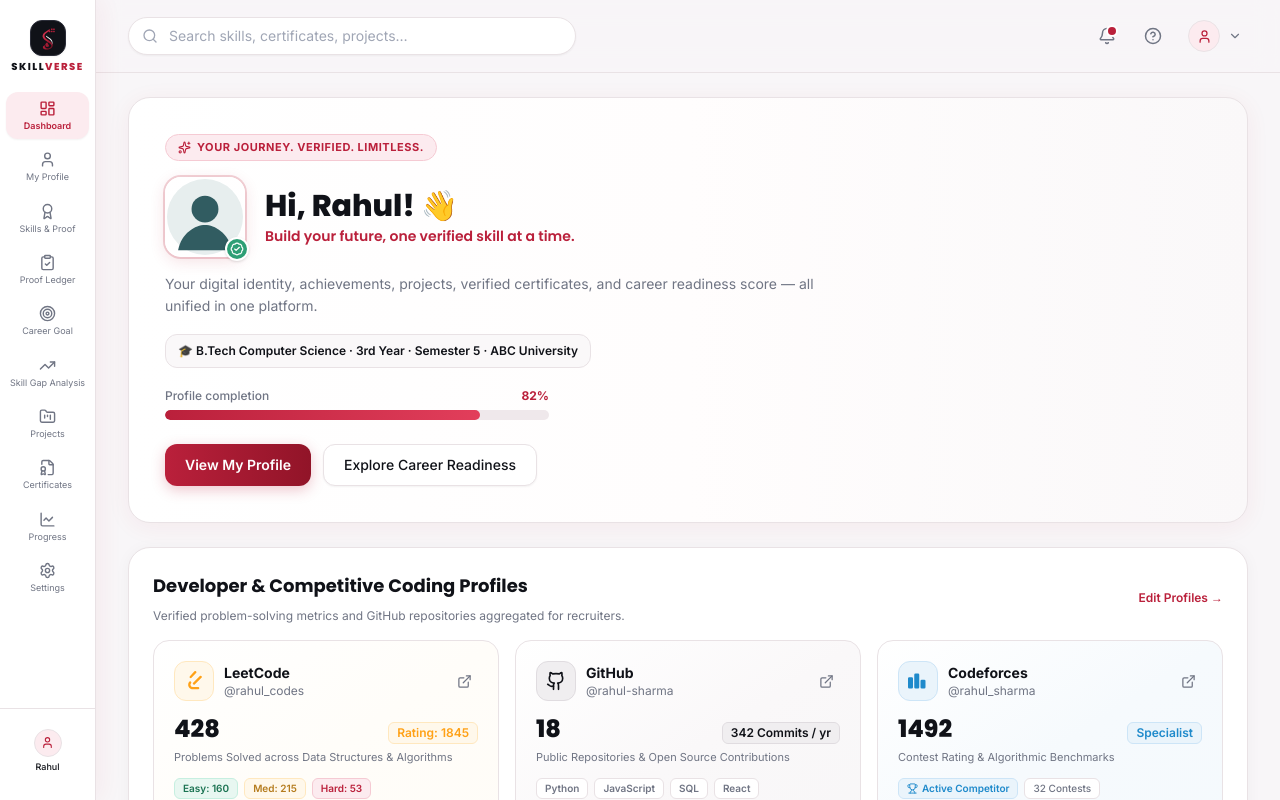
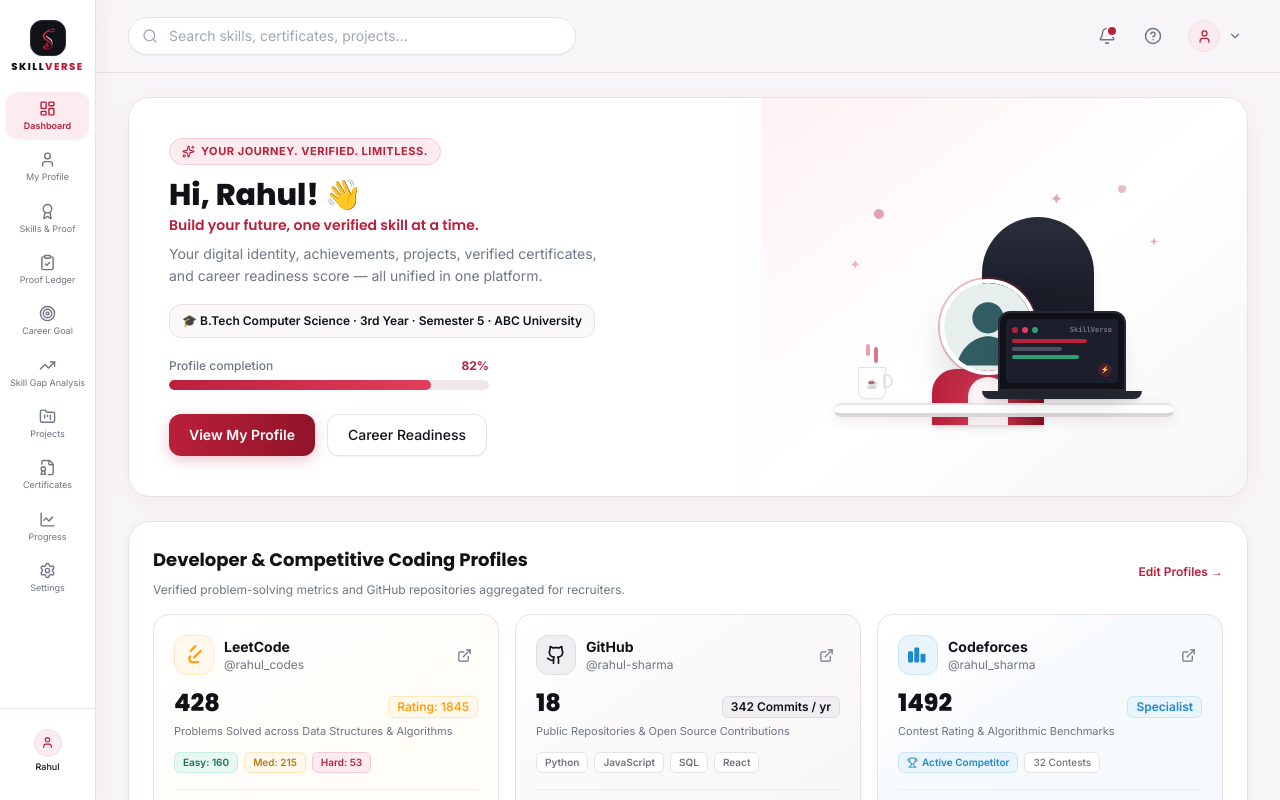
Before and after one commit to fauzia10/Skillverse, a React (Vite) app: page / in a window 1280 px wide. Shown: the top 800 px of the page. Built offline with nearby package versions, Linux system fonts and the light colour scheme.

Commit message:
Add student workstation desk illustration with dynamic profile avatar to hero

```diff
--- a/src/components/common/Visuals.jsx
+++ b/src/components/common/Visuals.jsx
@@ -1,5 +1,5 @@
 import React from "react";
-import { Smartphone, Globe, Cpu, Briefcase } from "lucide-react";
+import { Smartphone, Globe, Cpu, Briefcase, BadgeCheck } from "lucide-react";
 import { CERT_PALETTES } from "../../constants/colors";
 
 export const CATEGORY_ICON = {
@@ -88,6 +88,95 @@
   );
 }
 
+export function StudentDeskIllustration({ avatar, name = "Rahul" }) {
+  return (
+    <div className="relative w-full max-w-[340px] h-[240px] flex items-end justify-center select-none overflow-visible">
+      {/* Decorative ambient dots and sparkles like the reference banner */}
+      <div className="absolute top-2 right-12 w-2 h-2 rounded-full bg-[#BA203B]/30 animate-ping" />
+      <div className="absolute top-8 left-10 w-2.5 h-2.5 rounded-full bg-[#BA203B]/40" />
+      <div className="absolute top-3 right-28 text-[#BA203B]/40 text-sm font-bold">✦</div>
+      <div className="absolute top-14 right-4 text-[#BA203B]/40 text-xs font-bold">+</div>
+      <div className="absolute top-20 left-4 text-[#BA203B]/30 text-xs font-bold">✦</div>
+
+      {/* Ergonomic Office Chair Back */}
+      <div className="absolute bottom-14 right-20 w-28 h-36 rounded-t-full bg-gradient-to-b from-[#2A2D3A] via-[#1C1F2B] to-[#101218] shadow-lg" />
+
+      {/* Character: Shoulders + Real Profile Picture Head */}
+      <div className="relative z-10 flex flex-col items-center -mb-2 mr-8">
+        {/* Profile Avatar Head (Replaces bitmoji/cartoon head with student's actual profile pic) */}
+        <div className="relative group cursor-pointer" title="Your Profile Identity">
+          <img
+            src={avatar}
+            alt={name}
+            className="w-20 h-20 sm:w-24 sm:h-24 rounded-full object-cover border-4 border-white shadow-2xl ring-2 ring-[#BA203B]/30 group-hover:scale-105 transition-transform duration-200"
+          />
+          <div
+            className="absolute -bottom-1 -right-1 w-6 h-6 rounded-full bg-[#2D9F75] border-2 border-white flex items-center justify-center text-white shadow"
+            title="Verified Student Identity"
+          >
+            <BadgeCheck size={14} />
+          </div>
+        </div>
+
+        {/* Character Cardigan / Jacket (Stylish Crimson & White like reference) */}
+        <div className="w-28 h-14 rounded-t-3xl bg-gradient-to-r from-[#BA203B] via-[#E23E5B] to-[#831124] shadow-md mt-[-6px] flex items-center justify-center overflow-hidden">
+          <div className="w-10 h-12 bg-white rounded-t-full mt-2 opacity-95 shadow-inner" />
+        </div>
+      </div>
+
+      {/* Desk and Workstation Foreground */}
+      <div className="absolute bottom-0 left-0 right-0 z-20">
+        {/* Coffee Cup and Laptop on Desk */}
+        <div className="relative flex items-end justify-between px-4 pb-1">
+          {/* Steaming Coffee Mug */}
+          <div className="relative flex flex-col items-center ml-2">
+            <div className="flex gap-1 mb-1">
+              <span className="w-1 h-3 rounded-full bg-[#BA203B]/40 animate-[bounce_1.6s_infinite]" />
+              <span className="w-1 h-4 rounded-full bg-[#BA203B]/60 animate-[bounce_1.6s_infinite_0.3s]" />
+            </div>
+            <div className="w-7 h-8 bg-white border border-[#E9E2E5] rounded-b-lg shadow-sm flex items-center justify-center relative">
+              <div className="w-2.5 h-3.5 border-2 border-[#E9E2E5] rounded-r-full absolute -right-2 top-1.5" />
+              <span className="text-[10px] text-[#BA203B]">☕</span>
+            </div>
+          </div>
+
+          {/* Open Laptop Screen */}
+          <div className="relative mr-4 flex flex-col items-center">
+            {/* Laptop Display Screen */}
+            <div className="w-28 sm:w-32 h-20 rounded-t-xl bg-[#101218] border-2 border-[#262934] p-1.5 shadow-xl relative">
+              <div className="w-full h-full rounded bg-[#1C1F2B] p-1.5 flex flex-col justify-between">
+                <div className="flex items-center justify-between">
+                  <div className="flex gap-1">
+                    <span className="w-1.5 h-1.5 rounded-full bg-[#BA203B]" />
+                    <span className="w-1.5 h-1.5 rounded-full bg-[#E23E5B]" />
+                    <span className="w-1.5 h-1.5 rounded-full bg-[#2D9F75]" />
+                  </div>
+                  <span className="text-[7px] text-[#707584] font-mono font-bold">SkillVerse</span>
+                </div>
+                <div className="space-y-1">
+                  <div className="w-3/4 h-1 rounded bg-[#BA203B]" />
+                  <div className="w-1/2 h-1 rounded bg-[#707584]/60" />
+                  <div className="w-2/3 h-1 rounded bg-[#2D9F75]" />
+                </div>
+                <div className="flex justify-end">
+                  <div className="w-3.5 h-3.5 rounded-full bg-[#BA203B]/30 flex items-center justify-center">
+                    <span className="text-[7px] text-[#BA203B]">⚡</span>
+                  </div>
+                </div>
+              </div>
+            </div>
+            {/* Laptop Base / Keyboard */}
+            <div className="w-36 sm:w-40 h-2 bg-[#262934] rounded-b-lg shadow-md" />
+          </div>
+        </div>
+
+        {/* Beveled 3D Desk Platform */}
+        <div className="w-full h-3.5 bg-white border-t-2 border-b-4 border-t-[#E9E2E5] border-b-[#DCD5D8] rounded-xl shadow-[0_4px_14px_rgba(16,18,24,0.08)]" />
+      </div>
+    </div>
+  );
+}
+
 export function HeroIllustration() {
   return (
     <svg viewBox="0 0 360 300" className="w-full h-full max-w-[360px]" aria-hidden="true">
@@ -110,7 +199,6 @@
       <rect x="86" y="132" width="200" height="6" rx="3" fill="#FAF8F9" />
       <rect x="86" y="146" width="150" height="6" rx="3" fill="#FAF8F9" />
       <rect x="86" y="160" width="170" height="6" rx="3" fill="#FAF8F9" />
-
 
       {/* Floating Badge 2: Python L2 */}
       <g>
--- a/src/pages/DashboardPage.jsx
+++ b/src/pages/DashboardPage.jsx
@@ -6,6 +6,7 @@
 import { LevelBadge, PriorityBadge } from "../components/common/Badges";
 import { ProgressBar, CircularProgress } from "../components/common/Progress";
 import { PrimaryButton, SecondaryButton } from "../components/common/FormControls";
+import { StudentDeskIllustration } from "../components/common/Visuals";
 import { AddSkillModal } from "../components/modals/AddSkillModal";
 import { ProjectsShowcase } from "../components/projects/ProjectsShowcase";
 import { GAP_DATA, gapPriority, PROGRESS_DATA, getSkillIcon } from "../data/mockData";
@@ -32,35 +33,17 @@
 
   return (
     <div className="space-y-6">
-      {/* HERO SECTION - UNIFIED FULL WIDTH BANNER */}
-      <Card className="overflow-hidden border-[#E9E2E5] shadow-[0_4px_24px_rgba(186,32,59,0.06)] bg-gradient-to-r from-white via-[#FFFDFD] to-[#FAF8F9]">
-        <div className="p-7 sm:p-9">
-          <div className="inline-flex items-center gap-1.5 px-3 py-1 rounded-full bg-[#FCEBEF] border border-[#F5CAD3] text-[11px] font-bold text-[#BA203B] tracking-wider uppercase mb-4">
+      {/* HERO SECTION WITH WORKSPACE & PROFILE AVATAR DESK ILLUSTRATION */}
+      <Card className="overflow-hidden border-[#E9E2E5] shadow-[0_4px_24px_rgba(186,32,59,0.06)] bg-gradient-to-r from-white via-white to-[#FCEBEF]/40">
+        <div className="grid lg:grid-cols-[1.3fr_1fr] items-center">
+          {/* Left Greeting & Readiness Column */}
+          <div className="p-7 sm:p-10">
+            <div className="inline-flex items-center gap-1.5 px-3 py-1 rounded-full bg-[#FCEBEF] border border-[#F5CAD3] text-[11px] font-bold text-[#BA203B] tracking-wider uppercase mb-3">
               <Sparkles size={13} />
               <span>YOUR JOURNEY. VERIFIED. LIMITLESS.</span>
             </div>
 
-          <div className="flex flex-col sm:flex-row sm:items-center gap-4 sm:gap-5 mb-4">
-            {/* Compact Framed Avatar beside Name */}
-            <div
-              onClick={() => onNavigate("profile")}
-              className="relative shrink-0 group cursor-pointer w-fit"
-              title="Click to view full profile"
-            >
-              <img
-                src={avatar}
-                alt={profile?.name || "Rahul Sharma"}
-                className="w-16 h-16 sm:w-20 sm:h-20 rounded-2xl object-cover border-2 border-white shadow-[0_4px_16px_rgba(186,32,59,0.14)] ring-2 ring-[#BA203B]/20 group-hover:scale-105 transition-transform duration-200"
-              />
-              <div
-                className="absolute -bottom-1 -right-1 w-6 h-6 rounded-full bg-[#2D9F75] border-2 border-white flex items-center justify-center text-white shadow"
-                title="Verified Student Identity"
-              >
-                <BadgeCheck size={14} />
-              </div>
-            </div>
-
-            <div>
+            <div className="mb-2">
               <h2 className="text-2xl sm:text-3xl font-extrabold text-[#101218] font-display">
                 Hi, {profile?.name ? profile.name.split(" ")[0] : "Rahul"}! 👋
               </h2>
@@ -68,9 +51,8 @@
                 Build your future, one verified skill at a time.
               </p>
             </div>
-          </div>
 
-          <p className="text-sm text-[#707584] mb-4 max-w-2xl leading-relaxed">
+            <p className="text-sm text-[#707584] mb-4 max-w-md leading-relaxed">
               Your digital identity, achievements, projects, verified certificates, and career readiness score — all unified in one platform.
             </p>
 
@@ -78,7 +60,7 @@
               🎓 {profile?.degree || "B.Tech"} {profile?.department || "Computer Science"} · {profile?.year || "Semester 5"} · {profile?.college || "ABC University"}
             </p>
 
-          <div className="mb-6 max-w-sm">
+            <div className="mb-6 max-w-xs">
               <div className="flex justify-between text-xs text-[#707584] mb-1.5 font-medium">
                 <span>Profile completion</span>
                 <span className="font-bold text-[#BA203B]">82%</span>
@@ -88,7 +70,13 @@
 
             <div className="flex flex-wrap gap-3">
               <PrimaryButton onClick={() => onNavigate("profile")}>View My Profile</PrimaryButton>
-            <SecondaryButton onClick={() => onNavigate("gap")}>Explore Career Readiness</SecondaryButton>
+              <SecondaryButton onClick={() => onNavigate("gap")}>Career Readiness</SecondaryButton>
+            </div>
+          </div>
+
+          {/* Right Column: Desk, Laptop, Coffee & Profile Avatar Workstation */}
+          <div className="hidden lg:flex items-center justify-center p-6 h-full bg-gradient-to-br from-[#FCEBEF]/60 via-white to-[#F8F6F8]">
+            <StudentDeskIllustration avatar={avatar} name={profile?.name || "Rahul Sharma"} />
           </div>
         </div>
       </Card>
```
Lines whose indentation alone changed are shown as unchanged.
